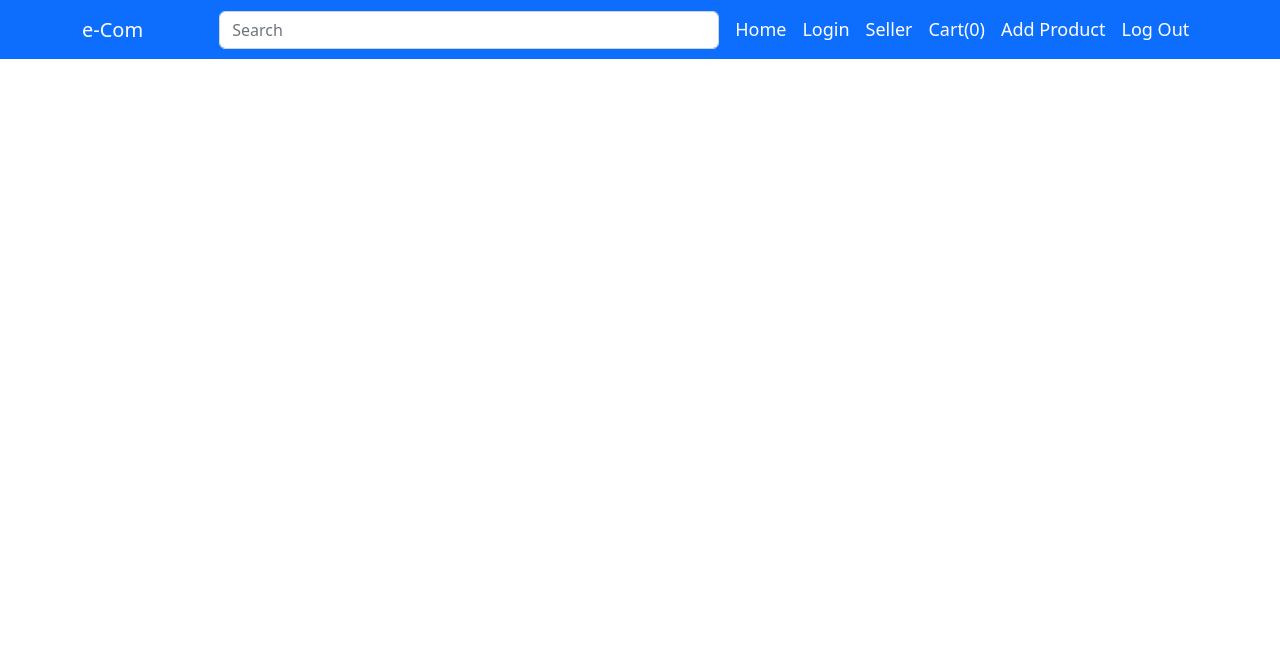
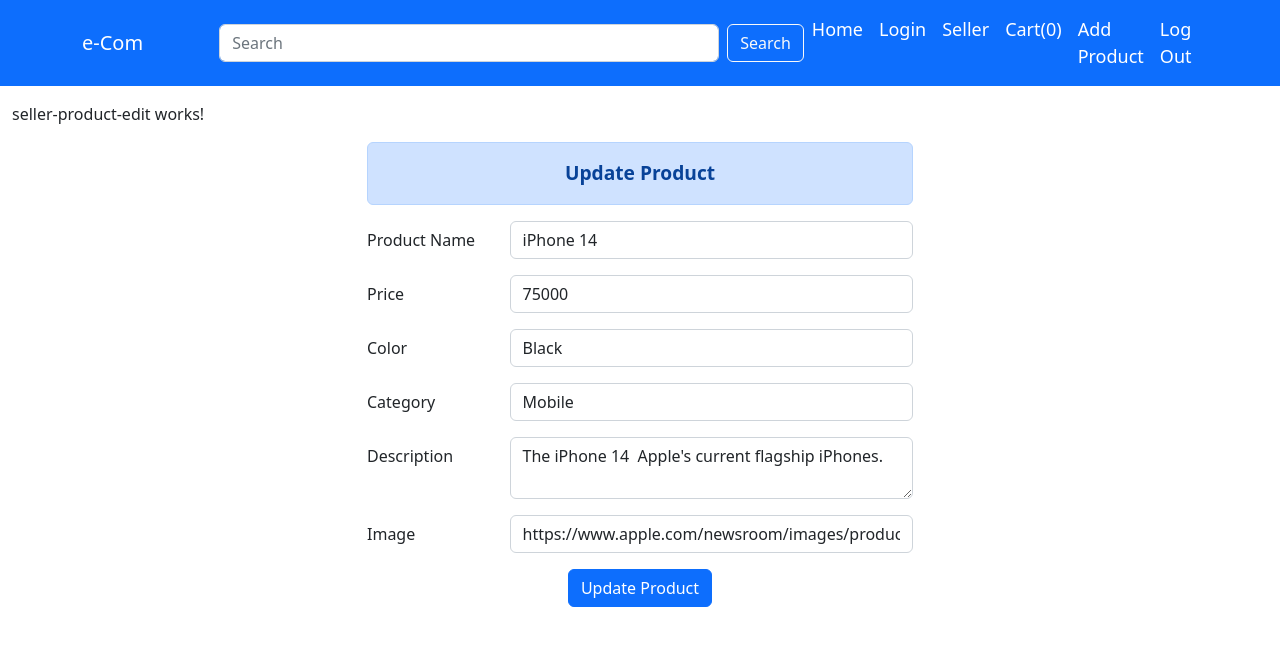
Before and after one commit to bhavesh025/ecom, an Angular app: page /seller-product-edit/1 in a window 1280 px wide. Before the commit this address led to /. Shown: the top 646 px of the page. Built offline with nearby package versions, Linux system fonts and the light colour scheme; data requests are answered from the project's data file.

Commit message:
Edit Functionality added in product

```diff
--- a/db.json
+++ b/db.json
@@ -22,8 +22,8 @@
   "product": [
     {
       "productName": "iPhone 14",
-      "productPrice": "45000",
-      "productColor": "White",
+      "productPrice": "75000",
+      "productColor": "Black",
       "productCategory": "Mobile",
       "productDescription": "The iPhone 14  Apple's current flagship iPhones.",
       "productImage": "https://www.apple.com/newsroom/images/product/iphone/geo/Apple-iPhone-14-iPhone-14-Plus-2up-purple-220907-geo_inline.jpg.large.jpg",
@@ -46,6 +46,51 @@
       "productDescription": "JMALL Bluetooth Wireless 4.1 Speaker System One of the best product.",
       "productImage": "https://n4.sdlcdn.com/imgs/k/n/0/JMALL-Bluetooth-Wireless-4-1-SDL911478239-4-03cd8.JPG",
       "id": 3
+    },
+    {
+      "productName": "ASUS Vivobook 15",
+      "productPrice": "45000",
+      "productColor": "Black",
+      "productCategory": "Watch",
+      "productDescription": "ASUS Vivobook 15 Core i5 11th Gen - (8 GB/512 GB SSD/Windows 11 Home) X515EA-EJ522WS.",
+      "productImage": "https://rukminim2.flixcart.com/image/832/832/xif0q/watch/h/g/u/-original-imagqhveckhjygya.jpeg?q=70",
+      "id": 4
+    },
+    {
+      "productName": "Realme C55 (Sunshower, 128 GB)  (8 GB RAM)",
+      "productPrice": "14000",
+      "productColor": "Glue",
+      "productCategory": "Mobile",
+      "productDescription": "Handset, Adapter, USB Cable, Important Info Booklet with Warranty Card, Quick Guide, Sim Card Tool, Screen Protect Film, Case",
+      "productImage": "https://rukminim2.flixcart.com/image/416/416/xif0q/mobile/q/i/q/-original-imagp55ffvqaj9ws.jpeg",
+      "id": 5
+    },
+    {
+      "productName": "Delta-20 Slateblue Sports - Indian Shoes",
+      "productPrice": "800",
+      "productColor": "Navy",
+      "productCategory": "Shoes",
+      "productDescription": "Delta-20 Slateblue Sports,Casual,Walking,Gym, Walking Shoes For Men  (Blue)",
+      "productImage": "https://rukminim2.flixcart.com/image/416/416/xif0q/shoe/z/m/9/-original-imagpb4zy25a9hsg.jpeg",
+      "id": 6
+    },
+    {
+      "productName": "Laptop Backpack Medium 30 L Laptop ",
+      "productPrice": "500",
+      "productColor": "Blue",
+      "productCategory": "Bag",
+      "productDescription": "Medium 30 L Laptop Backpack Medium 30 L Laptop Backpack Waterproof Laptop Backpack/School Bag/College Bag  (Blue)",
+      "productImage": "https://rukminim2.flixcart.com/image/832/832/xif0q/backpack/y/q/d/-original-imagh3w8jyhynyyr.jpeg",
+      "id": 7
+    },
+    {
+      "productName": "HP Chromebook MediaTek Kompanio 500",
+      "productPrice": "22500",
+      "productColor": "Grey",
+      "productCategory": "Laptop",
+      "productDescription": "4 GB/64 GB EMMC Storage/Chrome OS) 11A-NA0002MU Chromebook  (11.6 inch, Indigo Blue, 1.07 kg",
+      "productImage": "https://rukminim2.flixcart.com/image/416/416/xif0q/computer/u/m/a/-original-imagkqwzxzff6zaa.jpeg",
+      "id": 8
     }
   ]
 }
--- a/src/app/app-routing.module.ts
+++ b/src/app/app-routing.module.ts
@@ -22,7 +22,7 @@ const routes: Routes = [
     {path:"seller-home",component: SellerHomeComponent},
     {path:"seller-add-product",component:SellerAddProductComponent},
     {path:"seller-product-list",component:SellerProductListComponent},
-    {path:"seller-product-edit",component:SellerProductEditComponent}
+    {path:"seller-product-edit/:id",component:SellerProductEditComponent}
 
 
 ];
--- a/src/app/header/header.component.html
+++ b/src/app/header/header.component.html
@@ -11,7 +11,8 @@
 
       <form class="d-flex">
         <input type="text" placeholder="Search" width="300px;" class="form-control me-2" autocomplete="off" style="
-    margin-left: 60px;  width: 500px; ">
+    margin-left: 60px;  width: 500px;">
+        <button class="btn btn-outline-light" type="submit">Search</button>
       </form>
 
       <div class="collapse navbar-collapse navbar-right text-dark" id="mynavbar">
--- a/src/app/home/home.component.css
+++ b/src/app/home/home.component.css
@@ -8,8 +8,7 @@
         height: 300px;
         block-size: auto;
         aspect-ratio: 2/1;
-        padding: 10px;
-
+        padding: 20px;
     }
 .carousel-caption{
     background-color:#0000006b;
--- a/src/app/home/home.component.html
+++ b/src/app/home/home.component.html
@@ -19,39 +19,28 @@
                 <h4 class="mt-4 mb-5"><strong>Bestsellers</strong></h4>
 
                 <div class="row">
-                  <div class="col-lg-4 col-md-12 mb-4" *ngFor="let item of trndayData">
-                    <div class="card">
+                  <div class="col-lg-3 col-md-12 mb-4" *ngFor="let item of trndayData">
+                    <div class="card m-2">
                       <div class="bg-image hover-zoom ripple ripple-surface ripple-surface-light"
                         data-mdb-ripple-color="light">
-                        <img src="{{item.productImage}}" class="w-100 img-product img-thumbnail" />
-                        <a href="#!">
-                          <div class="mask">
-                            <div class="d-flex justify-content-start align-items-end h-100">
-                              <h5><span class="badge bg-primary ms-2">New</span></h5>
-                            </div>
-                          </div>
-                          <div class="hover-overlay">
-                            <div class="mask" style="background-color: rgba(251, 251, 251, 0.15);"></div>
-                          </div>
-                        </a>
+                        <img src="{{item.productImage}}" class="w-100 img-product img-thumbnail p-2" />
                       </div>
-                      <div class="card-body">
+                      <div class="card-body mt-3 p-2">
                         <a class="text-reset" style="text-decoration: none;">
                           <h5 class="card-title mb-3">{{item.productName}}</h5>
                         </a>
                         <a class="text-reset" style="text-decoration: none;">
-                          <p>{{item.productCategory}}</p>
+                          <p>Color : {{item.productColor}}</p>
                         </a>
-                        <h5 class="mb-3">{{item.productPrice | currency:'INR' }}</h5>
+                        <h5 class="mb-3">Price : {{item.productPrice | currency:'INR' }}</h5>
                       </div>
 
-                        <div class="d-flex flex-row justify-content-between align-items-center p-2">
-                          <button type="button" class="btn btn-primary flex-fill p-2" >
-                            View Details
-                          </button>
-                          <button type="button" class="btn btn-danger flex-fill ms-5 p-2">Add To Cart</button>
-                        </div>
-
+                      <div class="d-flex flex-row justify-content-between align-items-center p-3">
+                        <button type="button" class="btn btn-primary flex-fill p-2" >
+                          View Details
+                        </button>
+                        <button type="button" class="btn btn-danger flex-fill ms-5 p-2">Add To Cart</button>
+                      </div>
 
                     </div>
                   </div>
--- a/src/app/seller-add-product/seller-add-product.component.html
+++ b/src/app/seller-add-product/seller-add-product.component.html
@@ -1,5 +1,8 @@
 <div class="container">
     <div class="row">
+
+        <div class="col-sm-3"></div>
+
         <div class="col-sm-6">
             <div class="alert alert-primary text-center" role="alert">
                 <strong style="font-size: larger;">Product Details</strong>
@@ -45,10 +48,14 @@
                             <input type="text" class="form-control" id="p7" name="productImage" ngModel>
                         </div>
                 </div>
-                <button type="submit" class="btn btn-primary">Add Product</button>
+
+                   <div class="text-center">
+                      <button type="submit" class="btn btn-primary">Add Product</button>
+                    </div>
+
               </form>
 
         </div>
-        <div class="col-sm-6"></div>
+        <div class="col-sm-3"></div>
     </div>
 </div>
--- a/src/app/seller-product-edit/seller-product-edit.component.html
+++ b/src/app/seller-product-edit/seller-product-edit.component.html
@@ -1 +1,63 @@
 <p>seller-product-edit works!</p>
+
+<div class="container">
+    <div class="row">
+
+        <div class="col-sm-3"></div>
+
+        <div class="col-sm-6">
+            <div class="alert alert-primary text-center" role="alert">
+                <strong style="font-size: larger;">Update Product</strong>
+            </div>
+            <form #Editproduct="ngForm" (ngSubmit)="updateProduct(Editproduct.value)">
+                <div class="row mb-3">
+                  <label for="p1" class="col-sm-3 col-form-label">Product Name</label>
+                  <div class="col-sm-9">
+                    <input type="text" class="form-control" id="p1" name="productName" ngModel="{{productData?.productName}}">
+                  </div>
+                </div>
+                <div class="row mb-3">
+                  <label for="p2" class="col-sm-3 col-form-label">Price</label>
+                  <div class="col-sm-9">
+                    <input type="text" class="form-control" id="p2" name="productPrice" ngModel="{{productData?.productPrice}}">
+                  </div>
+                </div>
+
+                <div class="row mb-3">
+                    <label for="p3" class="col-sm-3 col-form-label">Color</label>
+                    <div class="col-sm-9">
+                      <input type="text" class="form-control" id="p3" name="productColor" ngModel="{{productData?.productColor}}">
+                    </div>
+                  </div>
+
+                <div class="row mb-3">
+                    <label for="p5" class="col-sm-3 col-form-label">Category</label>
+                        <div class="col-sm-9">
+                            <input type="text" class="form-control" id="p5" name="productCategory" ngModel="{{productData?.productCategory}}">
+                        </div>
+                </div>
+
+                <div class="row mb-3">
+                    <label for="p6" class="col-sm-3 col-form-label">Description</label>
+                        <div class="col-sm-9">
+                            <textarea class="form-control" id="p6" name="productDescription" ngModel="{{productData?.productDescription}}"></textarea>
+                        </div>
+                </div>
+
+                <div class="row mb-3">
+                    <label for="p7" class="col-sm-3 col-form-label">Image</label>
+                        <div class="col-sm-9">
+                            <input type="text" class="form-control" id="p7" name="productImage" ngModel="{{productData?.productImage}}">
+                        </div>
+                </div>
+
+                   <div class="text-center">
+                      <button type="submit" class="btn btn-primary">Update Product</button>
+                    </div>
+
+              </form>
+
+        </div>
+        <div class="col-sm-3"></div>
+    </div>
+</div>
--- a/src/app/seller-product-edit/seller-product-edit.component.ts
+++ b/src/app/seller-product-edit/seller-product-edit.component.ts
@@ -1,4 +1,7 @@
 import { Component } from '@angular/core';
+import { ActivatedRoute } from '@angular/router';
+import { ProductService } from '../services/product.service';
+import { product } from '../datatype';
 
 @Component({
   selector: 'app-seller-product-edit',
@@ -7,4 +10,24 @@ import { Component } from '@angular/core';
 })
 export class SellerProductEditComponent {
 
+  constructor(private aroute:ActivatedRoute, private proSer:ProductService){}
+  productData: undefined | any
+    ngOnInit(){
+      let newId = this.aroute.snapshot.paramMap.get('id');
+        console.warn("Value from URL",newId)
+        newId && this.proSer.getProductId(newId).subscribe((res)=>{
+             console.warn("Data from API",res)
+             this.productData = res
+        })
+    }
+    updateProduct(data:product){
+          console.warn("Data Update",data);
+          if(this.productData){
+                data.id=this.productData.id
+          }
+          this.proSer.UpdateProductData(data).subscribe((result)=>{
+              alert('Update Product Successfully')
+          })
+    }
+
 }
--- a/src/app/seller-product-list/seller-product-list.component.html
+++ b/src/app/seller-product-list/seller-product-list.component.html
@@ -31,8 +31,8 @@
                 <td>{{data.productDescription}}</td>
                 <td [width]="200">
                     <button class="btn btn-danger" (click)="delProduct()">Delete</button>
-                    <a routerLink="seller-product-edit">
-                        <button class="btn-success" style="margin-left: 10px;">Edit</button>
+                    <a routerLink="/seller-product-edit/{{data.id}}">
+                        <button class="btn btn-warning" style="margin-left: 10px;">Edit</button>
                     </a>
                 </td>
 
--- a/src/app/services/product.service.ts
+++ b/src/app/services/product.service.ts
@@ -7,10 +7,19 @@ import { product } from '../datatype';
 })
 export class ProductService {
 
+  url="http://localhost:3000/product/";
   constructor(private http:HttpClient) { }
 
   trndyProduct(){
-      return this.http.get<product[]>("http://localhost:3000/product?_limit=6");
+      return this.http.get<product[]>("http://localhost:3000/product?_limit=8");
+  }
+  getProductId(id:any){
+      return this.http.get(this.url+id);
+  }
+
+  UpdateProductData(data:product)
+  {
+      return this.http.put<product>(this.url+data.id,data);
   }
 
 
--- a/src/app/services/seller.service.ts
+++ b/src/app/services/seller.service.ts
@@ -18,7 +18,6 @@ export class SellerService {
 
   signInUser(data:any){
     return this.http.get<any>("http://localhost:3000/user");
-    //http://localhost:3000/user?email=jigar@gmail.com&password=654321
   }
 
   AddProductApi(data:product){
@@ -29,7 +28,7 @@ export class SellerService {
   }
 
   popularProduct(){
-    return this.http.get<product[]>("http://localhost:3000/product?_limit=2");
+    return this.http.get<product[]>("http://localhost:3000/product?_limit=3");
   }
 
 }
```
